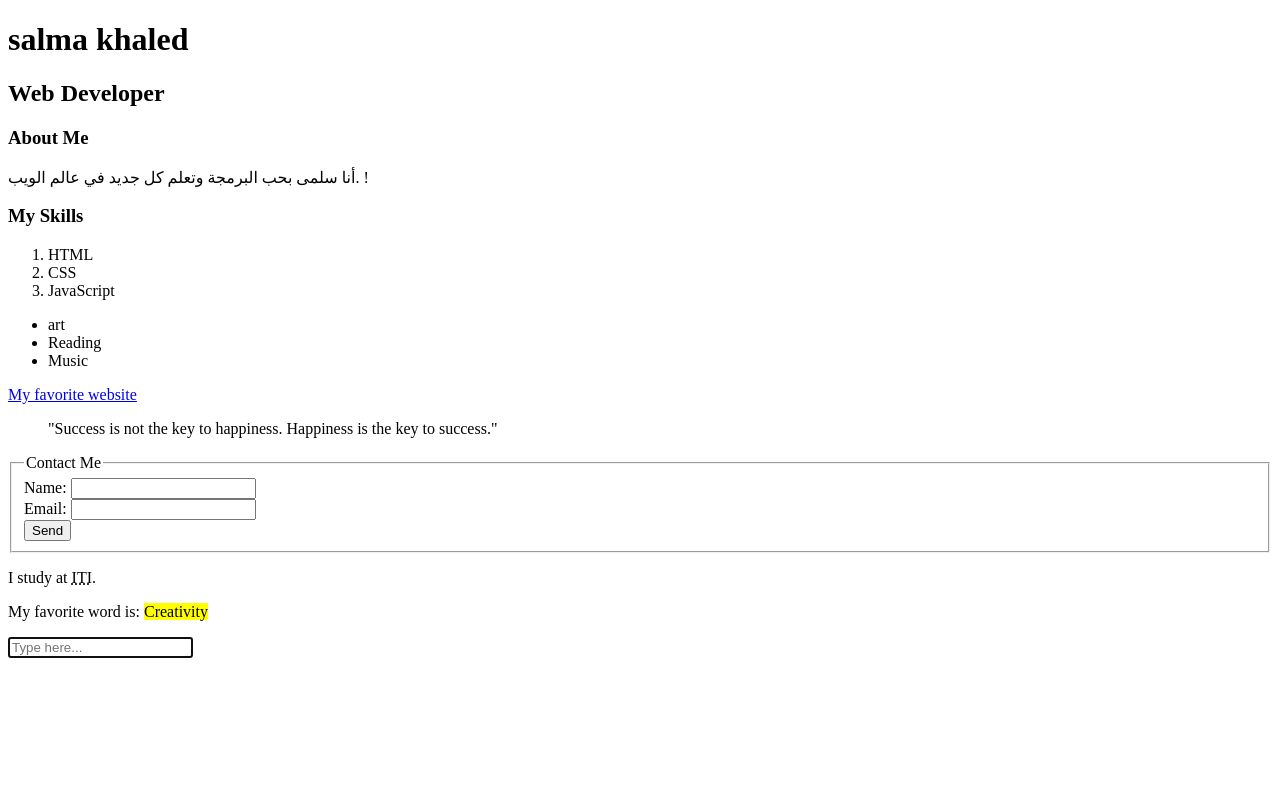
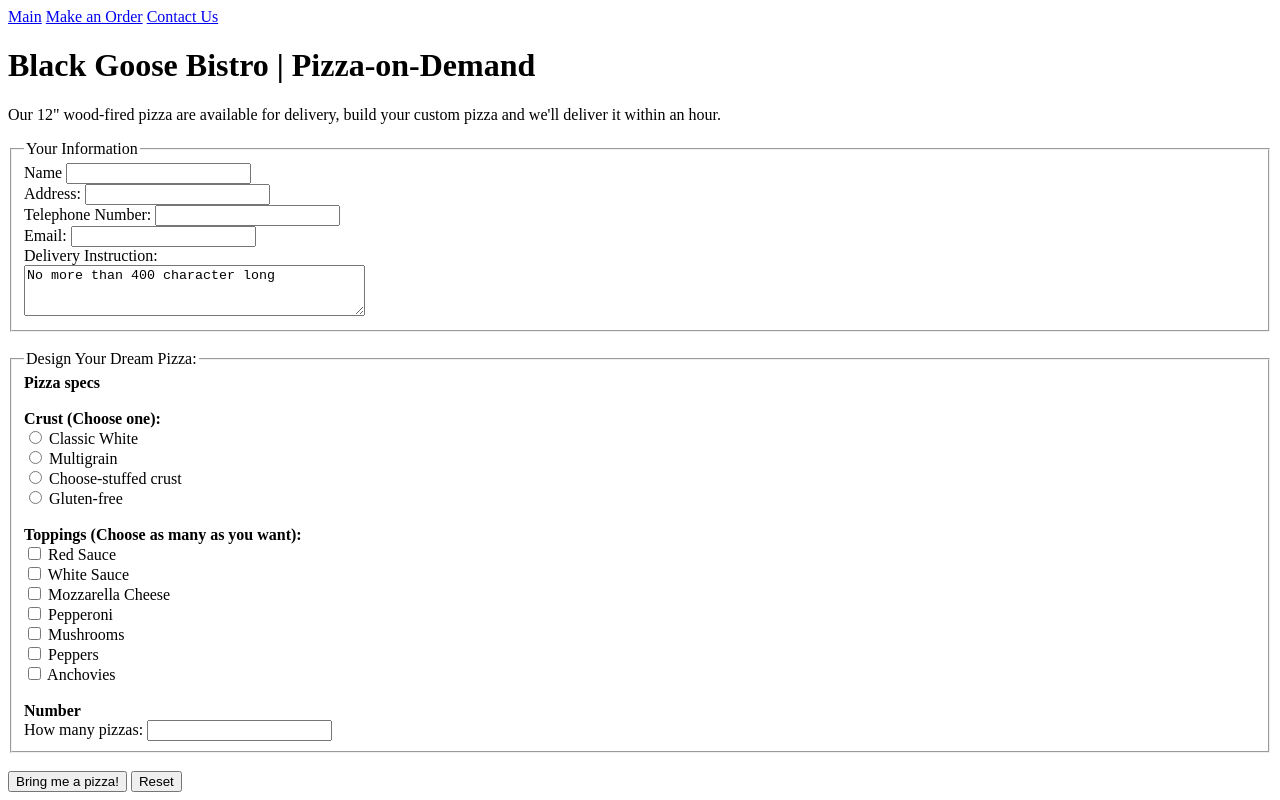
Before and after one commit to Salma-Khaled296/-, a plain HTML site: page index.html in a window 1280 px wide. Drawn offline with Linux system fonts and the light colour scheme.

Commit message:
Add files via upload
Signed-off-by: Salma-Khaled296 <slmykhald530@gmail.com>

```diff
--- a/index.html
+++ b/index.html
@@ -1,54 +1,58 @@
 <!DOCTYPE html>
 <html>
 <head>
-  <title>My Profile</title>
+  <title>Black Goose Bistro | Pizza-on-Demand</title>
 </head>
 <body>
-  <h1> salma khaled</h1>
-  <h2>Web Developer</h2>
-  <h3>About Me</h3>
+  <a href="#">Main</a>
+  <a href="#">Make an Order</a>
+  <a href="#">Contact Us</a>
+  <h1>Black Goose Bistro | Pizza-on-Demand</h1>
   <p>
-    أنا سلمى بحب البرمجة وتعلم كل جديد في عالم الويب. <b> </b>!
+    Our 12" wood-fired pizza are available for delivery, build your custom pizza and we'll deliver it within an hour.
   </p>
-
-  <h3>My Skills</h3>
-  <ol>
-    <li>HTML</li>
-    <li>CSS</li>
-    <li>JavaScript</li>
-  </ol>
-  <ul>
-    <li>art</li>
-    <li>Reading</li>
-    <li>Music</li>
-  </ul>
-
-  <a href="https://www.google.com" target="_blank">My favorite website</a>
-
-  <blockquote>
-    "Success is not the key to happiness. Happiness is the key to success."
-  </blockquote>
 
   <form>
     <fieldset>
-      <legend>Contact Me</legend>
-      <label for="name">Name:</label>
-      <input type="text" id="name" name="name"><br>
-      <label for="email">Email:</label>
-      <input type="email" id="email" name="email"><br>
-      <input type="submit" value="Send">
+      <legend>Your Information</legend>
+      <label>Name</label>
+      <input type="text"><br>
+      <label>Address:</label>
+      <input type="text"><br>
+      <label>Telephone Number:</label>
+      <input type="text"><br>
+      <label>Email:</label>
+      <input type="email"><br>
+      <label>Delivery Instruction:</label><br>
+      <textarea rows="3" cols="40">No more than 400 character long</textarea>
     </fieldset>
+
+    <br>
+
+    <fieldset>
+      <legend>Design Your Dream Pizza:</legend>
+      <b>Pizza specs</b><br><br>
+      <b>Crust (Choose one):</b><br>
+      <input type="radio" name="crust"> Classic White<br>
+      <input type="radio" name="crust"> Multigrain<br>
+      <input type="radio" name="crust"> Choose-stuffed crust<br>
+      <input type="radio" name="crust"> Gluten-free<br><br>
+
+      <b>Toppings (Choose as many as you want):</b><br>
+      <input type="checkbox" name="topping"> Red Sauce<br>
+      <input type="checkbox" name="topping"> White Sauce<br>
+      <input type="checkbox" name="topping"> Mozzarella Cheese<br>
+      <input type="checkbox" name="topping"> Pepperoni<br>
+      <input type="checkbox" name="topping"> Mushrooms<br>
+      <input type="checkbox" name="topping"> Peppers<br>
+      <input type="checkbox" name="topping"> Anchovies<br><br>
+
+      <b>Number</b><br>
+      How many pizzas: <input type="number" min="1"><br>
+    </fieldset>
+    <br>
+    <input type="submit" value="Bring me a pizza!">
+    <input type="reset" value="Reset">
   </form>
-
-  <!-- عنصر جديد: <abbr> لعرض اختصار -->
-  <p>
-    I study at <abbr title="Information Technology Institute">ITI</abbr>.
-  </p>
-  <!-- عنصر جديد: <mark> لتظليل النص -->
-  <p>
-    My favorite word is: <mark>Creativity</mark>
-  </p>
-  <!-- عنصر جديد: استخدام خاصية autofocus في input -->
-  <input type="text" placeholder="Type here..." autofocus>
 </body>
 </html>
```
